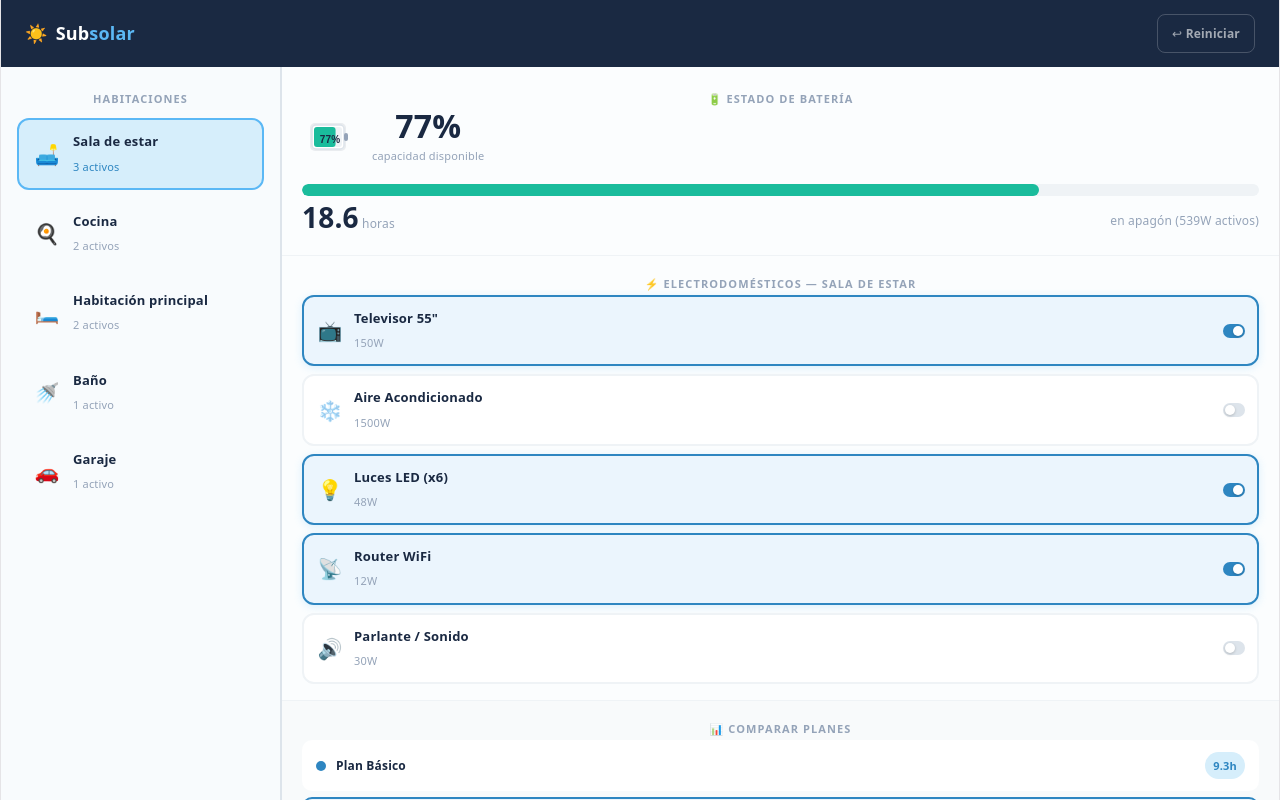
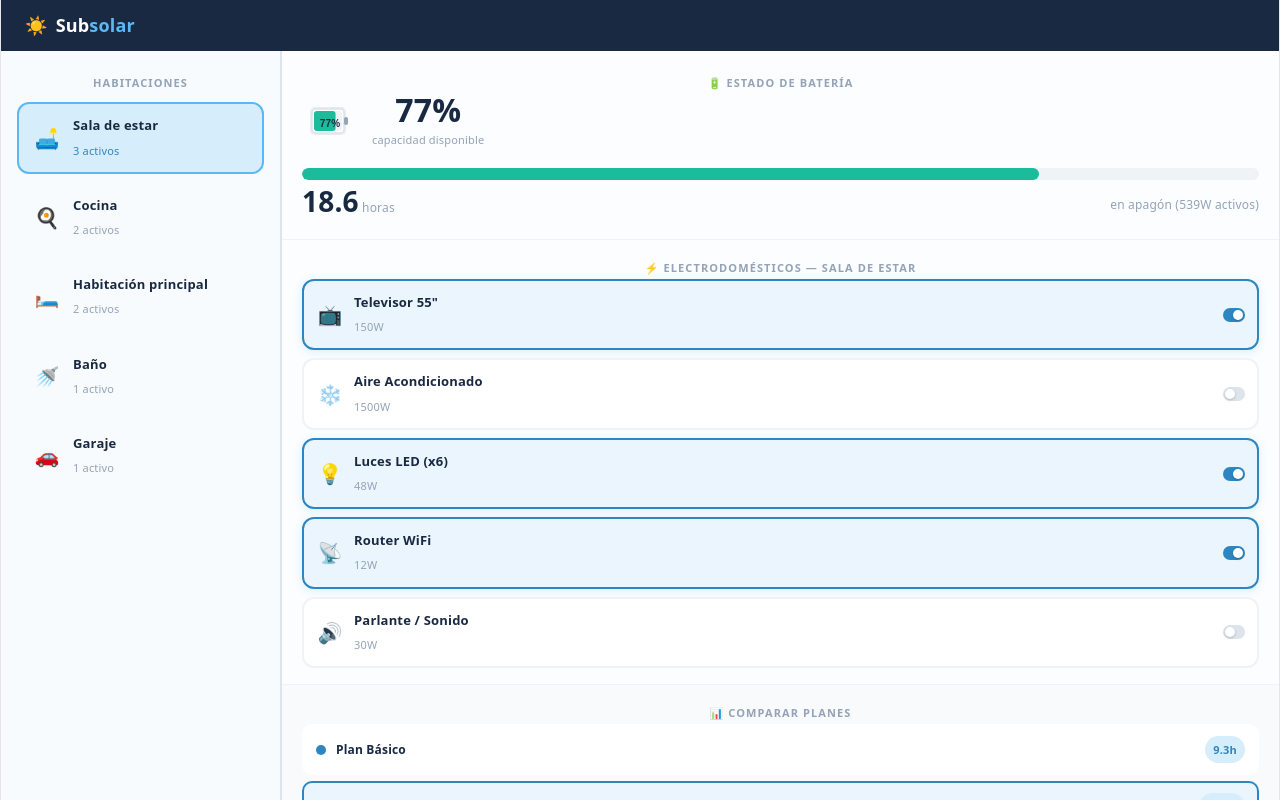
Before and after one commit to pangar03/subsolar-user-fit, a React (Vite) app: page / in a window 1280 px wide. Shown: the top 800 px of the page. Built offline with nearby package versions, Linux system fonts and the light colour scheme.

Commit message:
fix: remove reset button

```diff
--- a/src/components/Simulator/Simulator.jsx
+++ b/src/components/Simulator/Simulator.jsx
@@ -90,23 +90,6 @@ const Simulator = () => {
                             </span>
                         </span>
                     )}
-
-                    <button
-                        onClick={resetQuiz}
-                        className="
-                            px-3 md:px-[14px] py-[7px]
-                            border border-white/20 rounded-[8px]
-                            bg-transparent text-white/60
-                            text-[12px] font-semibold font-jakarta
-                            cursor-pointer transition-all duration-200
-                            hover:bg-white/10 hover:text-white
-                            whitespace-nowrap
-                        "
-                    >
-                        {/* Full label on sm+, icon-only on xs */}
-                        <span className="sm:hidden">↩</span>
-                        <span className="hidden sm:inline">↩ Reiniciar</span>
-                    </button>
                 </div>
             </header>
 
```
